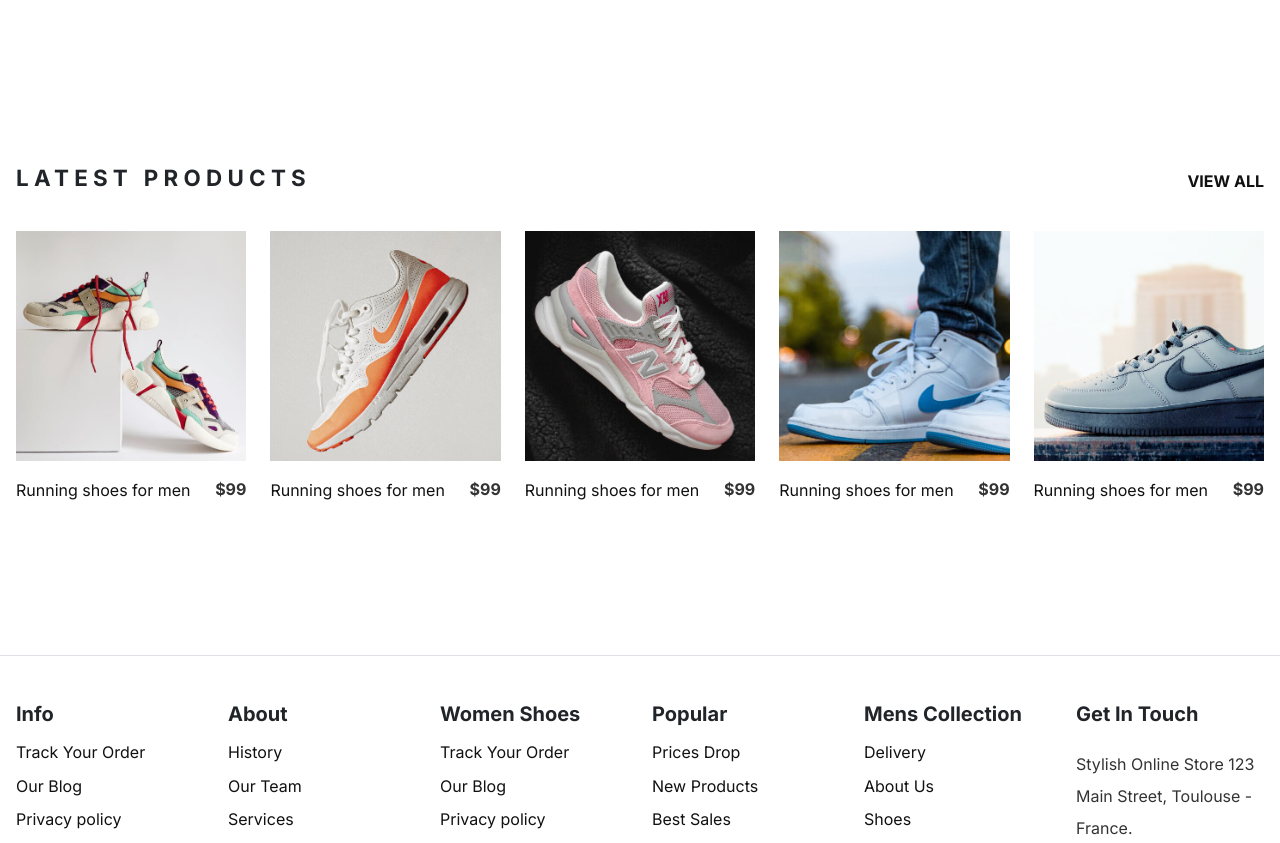
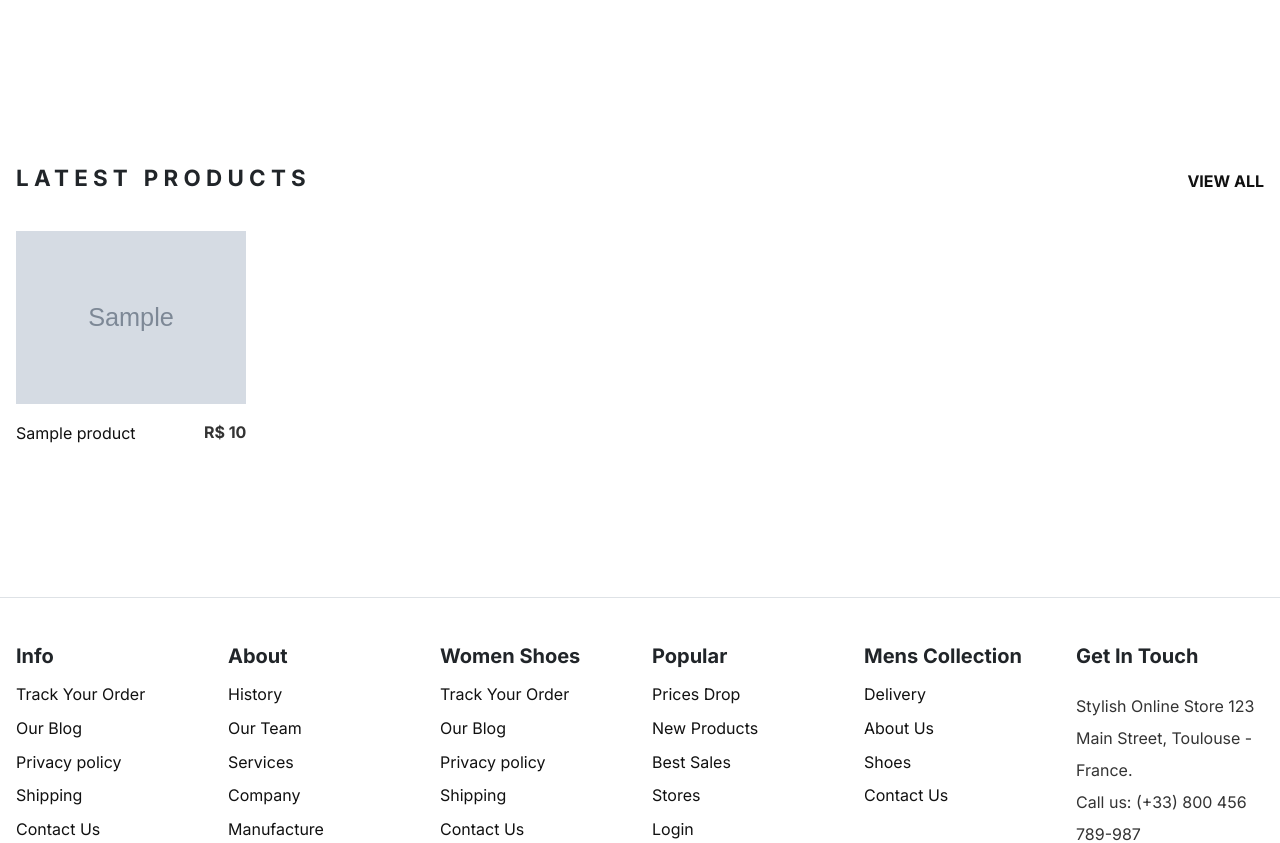
Before and after one commit to RubensMatheus-me/naes, a Django app: template paginasweb/templates/paginasweb/modelos/index.html in a window 1280 px wide. Shown: the part 2893-3736 px from the top of the page. Run offline with Django 3.2, Linux system fonts and the light colour scheme; the template is opened without the code that fills it: most values are stand-ins (such as "Sample title", 1, 10 or a date in 2020); grey boxes marked "Sample" are stand-in pictures; some libraries are stand-ins or nearby versions; some web fonts are replaced.

Commit message:
feat: listagem dos produtos colocados a venda

```diff
--- a/naes2025/urls.py
+++ b/naes2025/urls.py
@@ -15,6 +15,8 @@ Including another URLconf
     2. Add a URL to urlpatterns:  path('blog/', include('blog.urls'))
 """
 from django.contrib import admin
+from django.conf import settings
+from django.conf.urls.static import static
 from django.urls import path, include
 
 urlpatterns = [
@@ -23,3 +25,7 @@ urlpatterns = [
     path('manage/', include('protocolos.urls')),
     path('', include("usuario.urls")),
 ]
+
+
+if settings.DEBUG:
+    urlpatterns += static(settings.MEDIA_URL, document_root=settings.MEDIA_ROOT)
--- a/paginasweb/templates/paginasweb/modelos/index.html
+++ b/paginasweb/templates/paginasweb/modelos/index.html
@@ -867,15 +867,23 @@
     <div class="display-header d-flex align-items-center justify-content-between">
       <h2 class="section-title text-uppercase">Latest Products</h2>
       <div class="btn-right">
-          <a href="index.html" class="d-inline-block text-uppercase text-hover fw-bold">View all</a>
+        <a href="{% url 'listar-produto' %}" class="d-inline-block text-uppercase text-hover fw-bold">View all</a>
       </div>
     </div>
+
     <div class="product-content padding-small">
       <div class="row row-cols-1 row-cols-sm-2 row-cols-md-3 row-cols-lg-5">
+
+        {% for product in latest_products %}
         <div class="col mb-4 mb-3">
           <div class="product-card position-relative">
             <div class="card-img">
-                <img src={% static 'images/card-item6.jpg' %} alt="product-item" class="product-image img-fluid">
+              {% if product.image %}
+                  <img src="{{ product.image }}" alt="{{ product.name }}" class="product-image img-fluid">
+              {% else %}
+                  <img src="{% static 'images/placeholder.jpg' %}" alt="Sem imagem" class="product-image img-fluid">
+              {% endif %}
+
               <div class="cart-concern position-absolute d-flex justify-content-center">
                 <div class="cart-button d-flex gap-2 justify-content-center align-items-center">
                   <button type="button" class="btn btn-light" data-bs-toggle="modal" data-bs-target="#modallong">
@@ -890,128 +898,20 @@
                   </button>
                 </div>
               </div>
-                <!-- cart-concern -->
             </div>
+
             <div class="card-detail d-flex justify-content-between align-items-center mt-3">
               <h3 class="card-title fs-6 fw-normal m-0">
-                  <a href="index.html">Running shoes for men</a>
+                <a href="{% url 'listar-produto' %}">{{ product.name }}</a>
               </h3>
-                <span class="card-price fw-bold">$99</span>
+              <span class="card-price fw-bold">R$ {{ product.price }}</span>
             </div>
           </div>
         </div>
-          <div class="col mb-4 mb-3">
-            <div class="product-card position-relative">
-              <div class="card-img">
-                <img src={% static 'images/card-item7.jpg' %} alt="product-item" class="product-image img-fluid">
-                <div class="cart-concern position-absolute d-flex justify-content-center">
-                  <div class="cart-button d-flex gap-2 justify-content-center align-items-center">
-                    <button type="button" class="btn btn-light" data-bs-toggle="modal" data-bs-target="#modallong">
-                      <svg class="shopping-carriage">
-                        <use xlink:href="#shopping-carriage"></use>
-                      </svg>
-                    </button>
-                    <button type="button" class="btn btn-light" data-bs-target="#modaltoggle" data-bs-toggle="modal">
-                      <svg class="quick-view">
-                        <use xlink:href="#quick-view"></use>
-                      </svg>
-                    </button>
-                  </div>
-                </div>
-                <!-- cart-concern -->
-              </div>
-              <div class="card-detail d-flex justify-content-between align-items-center mt-3">
-                <h3 class="card-title fs-6 fw-normal m-0">
-                  <a href="index.html">Running shoes for men</a>
-                </h3>
-                <span class="card-price fw-bold">$99</span>
-              </div>
-            </div>
-          </div>
-          <div class="col mb-4 mb-3">
-            <div class="product-card position-relative">
-              <div class="card-img">
-                <img src={% static 'images/card-item8.jpg' %} alt="product-item" class="product-image img-fluid">
-                <div class="cart-concern position-absolute d-flex justify-content-center">
-                  <div class="cart-button d-flex gap-2 justify-content-center align-items-center">
-                    <button type="button" class="btn btn-light" data-bs-toggle="modal" data-bs-target="#modallong">
-                      <svg class="shopping-carriage">
-                        <use xlink:href="#shopping-carriage"></use>
-                      </svg>
-                    </button>
-                    <button type="button" class="btn btn-light" data-bs-target="#modaltoggle" data-bs-toggle="modal">
-                      <svg class="quick-view">
-                        <use xlink:href="#quick-view"></use>
-                      </svg>
-                    </button>
-                  </div>
-                </div>
-                <!-- cart-concern -->
-              </div>
-              <div class="card-detail d-flex justify-content-between align-items-center mt-3">
-                <h3 class="card-title fs-6 fw-normal m-0">
-                  <a href="index.html">Running shoes for men</a>
-                </h3>
-                <span class="card-price fw-bold">$99</span>
-              </div>
-            </div>
-          </div>
-          <div class="col mb-4 mb-3">
-            <div class="product-card position-relative">
-              <div class="card-img">
-                <img src={% static 'images/card-item9.jpg' %} alt="product-item" class="product-image img-fluid">
-                <div class="cart-concern position-absolute d-flex justify-content-center">
-                  <div class="cart-button d-flex gap-2 justify-content-center align-items-center">
-                    <button type="button" class="btn btn-light" data-bs-toggle="modal" data-bs-target="#modallong">
-                      <svg class="shopping-carriage">
-                        <use xlink:href="#shopping-carriage"></use>
-                      </svg>
-                    </button>
-                    <button type="button" class="btn btn-light" data-bs-target="#modaltoggle" data-bs-toggle="modal">
-                      <svg class="quick-view">
-                        <use xlink:href="#quick-view"></use>
-                      </svg>
-                    </button>
-                  </div>
-                </div>
-                <!-- cart-concern -->
-              </div>
-              <div class="card-detail d-flex justify-content-between align-items-center mt-3">
-                <h3 class="card-title fs-6 fw-normal m-0">
-                  <a href="index.html">Running shoes for men</a>
-                </h3>
-                <span class="card-price fw-bold">$99</span>
-              </div>
-            </div>
-          </div>
-          <div class="col mb-4 mb-3">
-            <div class="product-card position-relative">
-              <div class="card-img">
-                <img src={% static 'images/card-item10.jpg' %} alt="product-item" class="product-image img-fluid">
-                <div class="cart-concern position-absolute d-flex justify-content-center">
-                  <div class="cart-button d-flex gap-2 justify-content-center align-items-center">
-                    <button type="button" class="btn btn-light" data-bs-toggle="modal" data-bs-target="#modallong">
-                      <svg class="shopping-carriage">
-                        <use xlink:href="#shopping-carriage"></use>
-                      </svg>
-                    </button>
-                    <button type="button" class="btn btn-light" data-bs-target="#modaltoggle" data-bs-toggle="modal">
-                      <svg class="quick-view">
-                        <use xlink:href="#quick-view"></use>
-                      </svg>
-                    </button>
-                  </div>
-                </div>
-                <!-- cart-concern -->
-              </div>
-              <div class="card-detail d-flex justify-content-between align-items-center mt-3">
-                <h3 class="card-title fs-6 fw-normal m-0">
-                  <a href="index.html">Running shoes for men</a>
-                </h3>
-                <span class="card-price fw-bold">$99</span>
-              </div>
-            </div>
-          </div>
+        {% empty %}
+        <p>Nenhum produto disponível no momento.</p>
+        {% endfor %}
+
       </div>
     </div>
   </div>
--- a/protocolos/views.py
+++ b/protocolos/views.py
@@ -9,6 +9,12 @@ from .models import (Category, Product, Review, Stock, Cart, CartProduct, Order,
 
 class PaginaInicial(LoginRequiredMixin, TemplateView):
     template_name = 'manager.html'
+
+    def get_context_data(self, **kwargs):
+        context = super().get_context_data(**kwargs)
+        context['latest_products'] = Product.objects.order_by("-id")[:5]
+        context["latest_orders"] = Order.objects.filter(user=self.request.user).order_by("-date")[:5]
+        return context
 
 # -----------------------------
 # Create Views
--- a/static/js/script.js
+++ b/static/js/script.js
@@ -83,6 +83,24 @@
     });
     $(".close-button").click(function () {
       $(".search-box").toggleClass('active');
+    });
+
+    $('#modaltoggle').on('show.bs.modal', function (event) {
+    var button = $(event.relatedTarget);
+    var name = button.data('name');
+    var price = button.data('price');
+    var description = button.data('description');
+    var color = button.data('color');
+    var size = button.data('size');
+    var image = button.data('image');
+
+    var modal = $(this);
+    modal.find('#modal-name').text(name);
+    modal.find('#modal-price').text(price);
+    modal.find('#modal-description').text(description);
+    modal.find('#modal-color').text('Cor: ' + color);
+    modal.find('#modal-size').text('Tamanho: ' + size);
+    modal.find('#modal-image').attr('src', image).attr('alt', name);
     });
 
     var breakpoint = window.matchMedia('(max-width:61.93rem)');
```
Also changed, not shown: paginasweb/views.py (+8 -1 lines). Lines whose indentation alone changed are shown as unchanged.
